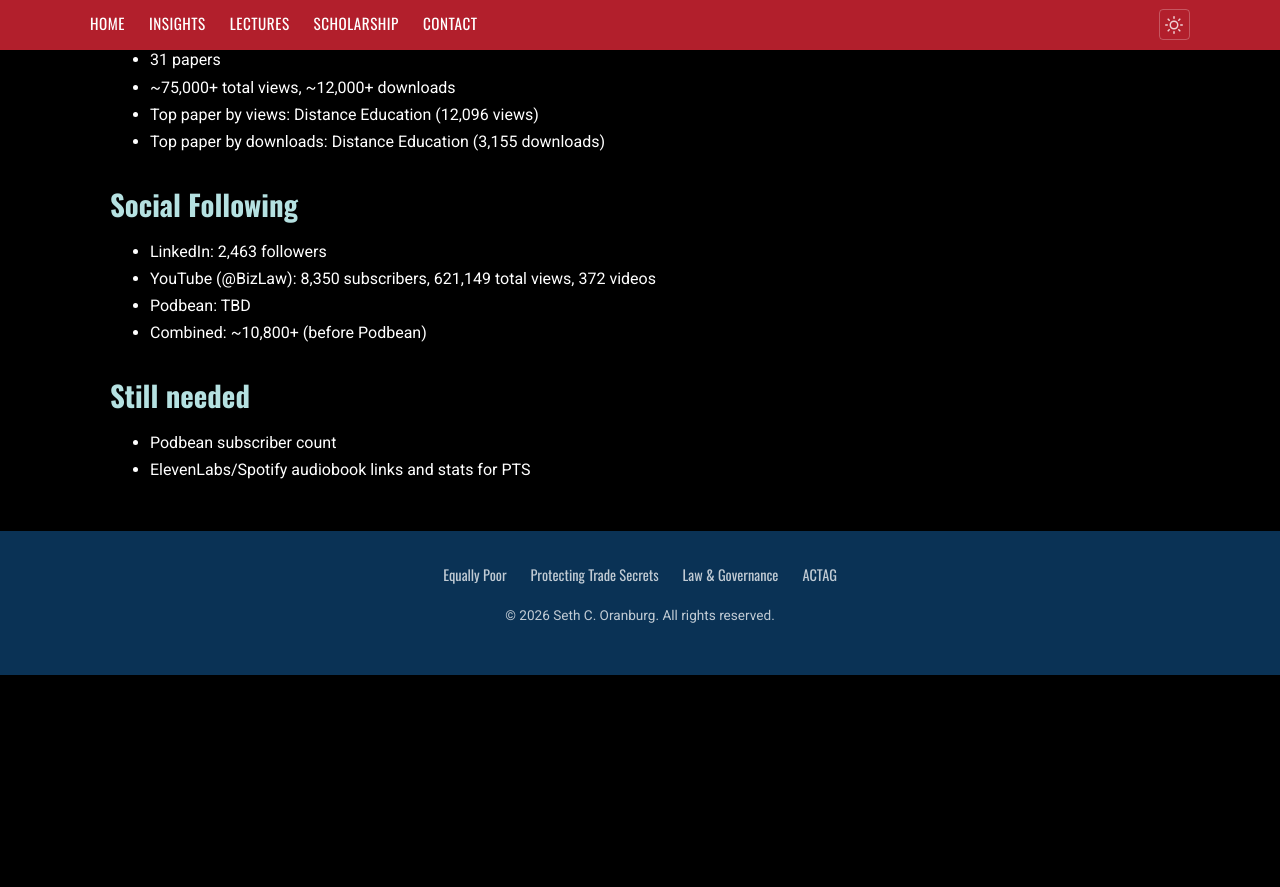
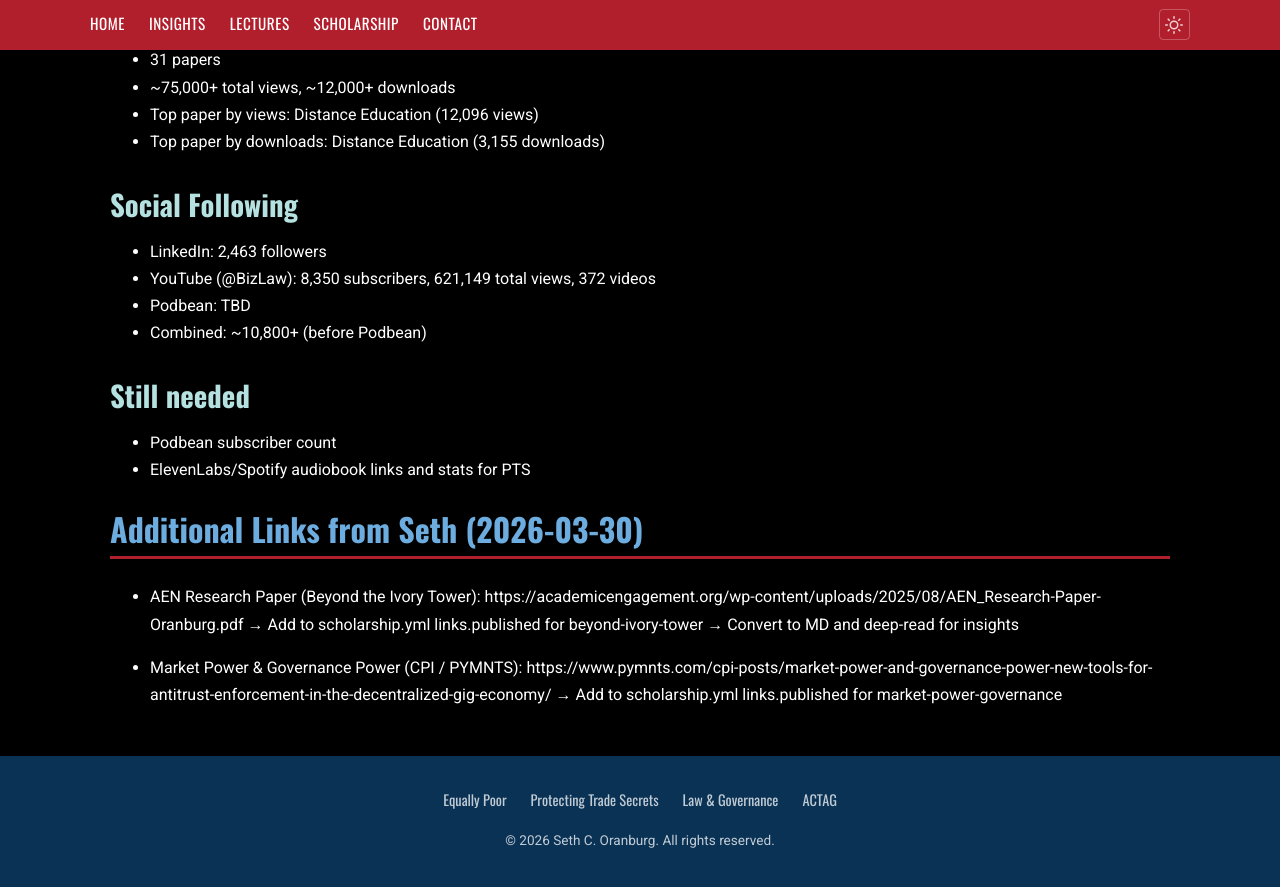
Before and after one commit to Oranburg/oranburg.github.io, a Jekyll site: the page built from new-style/perma-cc-links.md, in a window 1280 px wide and 900 px high, scrolled down 4829 px. Shown: the top 887 px of the window. Built offline with Jekyll 4.4.1, drawn with Linux system fonts in a browser that asks for light colours; our own code applies the rules of GitHub Pages for plain Markdown files; before the commit the page ends 5504 px from its top, so only the background shows below that.

Commit message:
Add AEN paper link and CPI/PYMNTS link for Market Power
Co-Authored-By: Claude Opus 4.6 (1M context) <noreply@anthropic.com>

```diff
--- a/new-style/perma-cc-links.md
+++ b/new-style/perma-cc-links.md
@@ -149,3 +149,12 @@ Total new items from LinkedIn: ~20+ across commentary, presentations, media
 ### Still needed
 - Podbean subscriber count
 - ElevenLabs/Spotify audiobook links and stats for PTS
+
+## Additional Links from Seth (2026-03-30)
+
+- AEN Research Paper (Beyond the Ivory Tower): https://academicengagement.org/wp-content/uploads/2025/08/AEN_Research-Paper-Oranburg.pdf
+  → Add to scholarship.yml links.published for beyond-ivory-tower
+  → Convert to MD and deep-read for insights
+
+- Market Power & Governance Power (CPI / PYMNTS): https://www.pymnts.com/cpi-posts/market-power-and-governance-power-new-tools-for-antitrust-enforcement-in-the-decentralized-gig-economy/
+  → Add to scholarship.yml links.published for market-power-governance
```
